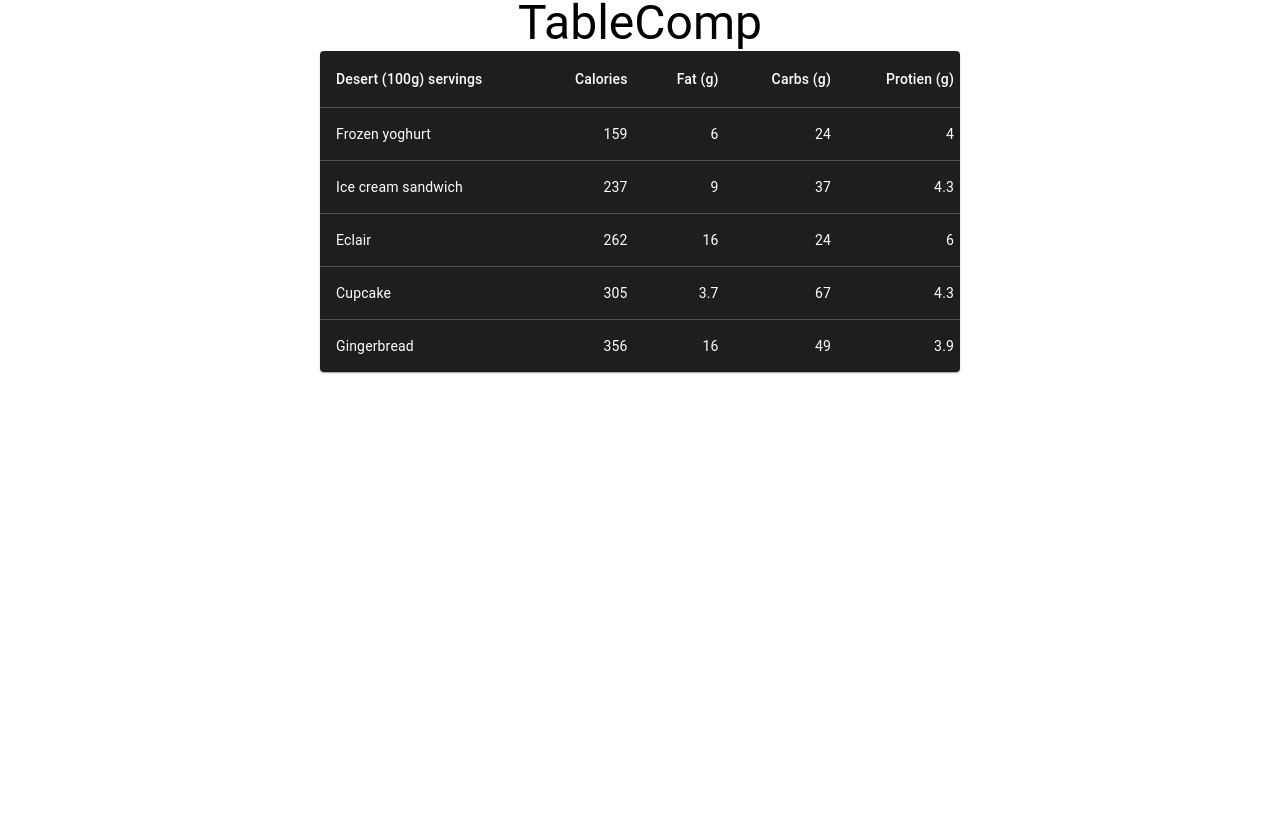
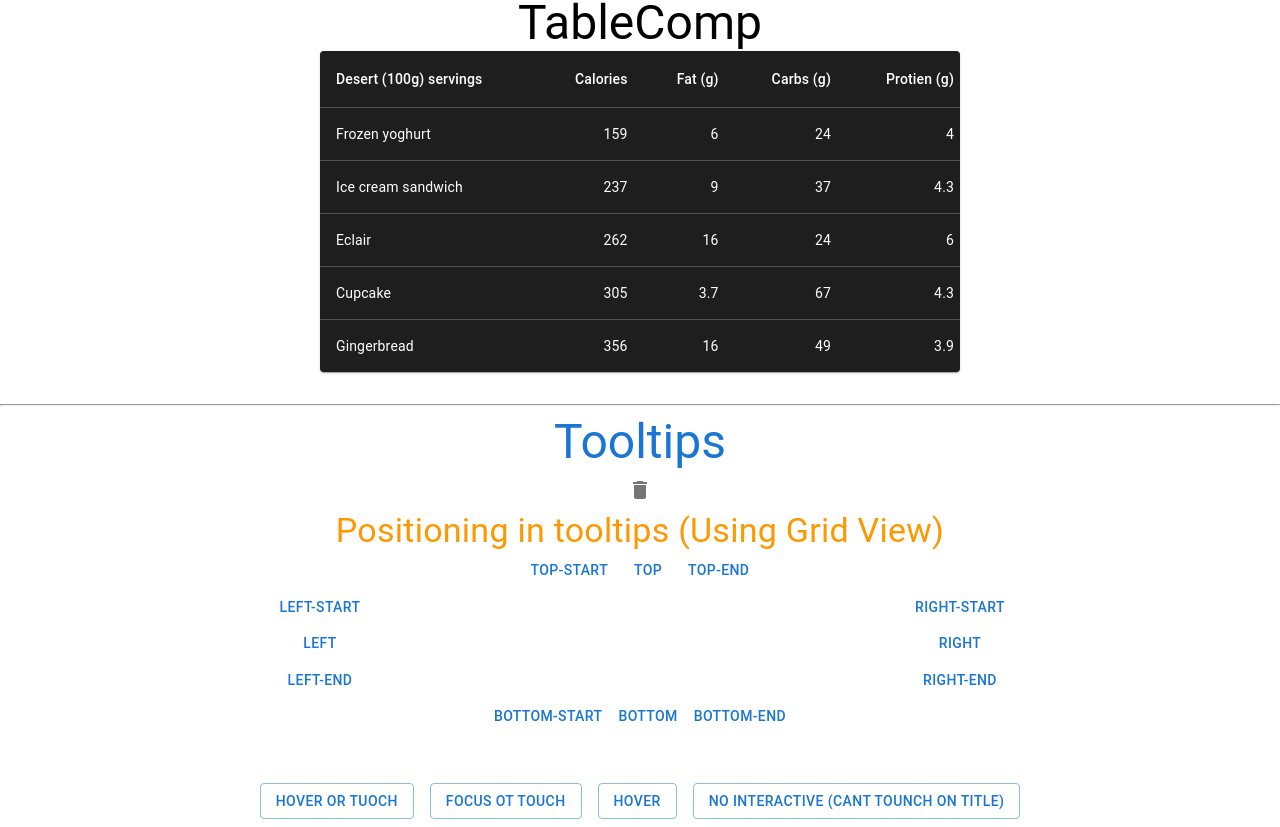
Before and after one commit to ZeeshiDeveloper/Material-UI-V5-for-Designing-in-React, a React (Create React App) app: page / in a window 1280 px wide. Shown: the part 4641-5468 px from the top of the page. Before the commit the page ends 5037 px from the top, so only its background shows below. Built offline with nearby package versions, Linux system fonts and the light colour scheme.

Commit message:
Tooltip component and in this component we discussed about grid view and tooltip positioning .

```diff
--- a/src/App.js
+++ b/src/App.js
@@ -15,6 +15,7 @@ import AvaterComp from './components/AvaterComp';
 import { Box } from '@mui/system';
 import RadioButton from './components/RadioButton';
 import TableComp from './components/TableComp';
+import Tooltips from './components/Tooltips';
 
 function App() {
 
@@ -138,6 +139,8 @@ function App() {
       <RadioButton />
       <hr />
       <TableComp />
+      <hr />
+      <Tooltips />
     </div>
   );
 }
--- /dev/null
+++ b/src/components/Tooltips.js
@@ -0,0 +1,96 @@
+import { Delete } from '@mui/icons-material'
+import { Box, Button, Grid, IconButton, Tooltip, Typography } from '@mui/material'
+import React from 'react'
+
+const Tooltips = () => {
+  return (
+    <Box>
+        <Typography color="primary.superDark" variant="h3">Tooltips</Typography>
+
+        {/* Tooltip is just like a comment when you hover over or click the button */}
+        <Tooltip title="Delete">
+            <IconButton>
+                <Delete />
+            </IconButton>
+        </Tooltip>
+        {/* Positioning in tooltips */}
+        {/* Grid View */}
+        <Typography variant="h4" color="secondary">Positioning in tooltips (Using Grid View)</Typography>
+        <Grid container justifyContent="center">
+            <Grid item>
+                <Tooltip title="Add" placement='top-start'>
+                    <Button>Top-Start</Button>
+                </Tooltip>
+                <Tooltip title="Add" placement='top'>
+                    <Button>Top</Button>
+                </Tooltip>
+                <Tooltip title="Add" placement='top-end'>
+                    <Button>Top-End</Button>
+                </Tooltip>
+            </Grid>
+        </Grid>
+        <Grid container justifyContent="center">
+            <Grid item xs={6}>
+                <Tooltip title="Add" placement='left-start'>
+                    <Button>Left-Start</Button>
+                </Tooltip>
+                <br />
+                <Tooltip title="Add" placement='left'>
+                    <Button>Left</Button>
+                </Tooltip>
+                <br />
+                <Tooltip title="Add" placement='left-end'>
+                    <Button>Left-End</Button>
+                </Tooltip>
+            </Grid>
+            <Grid item  xs={6}>
+                <Tooltip title="Add" placement='right-start'>
+                    <Button>Right-Start</Button>
+                </Tooltip>
+                <br />
+                <Tooltip title="Add" placement='right'>
+                    <Button>Right</Button>
+                </Tooltip>
+                <br />
+                <Tooltip title="Add" placement='right-end'>
+                    <Button>Right-End</Button>
+                </Tooltip>
+            </Grid>
+        </Grid>
+        <Grid container justifyContent="center">
+            <Grid item>
+                <Tooltip title="Add" placement='bottom-start'>
+                    <Button>Bottom-Start</Button>
+                </Tooltip>
+                <Tooltip title="Add" placement='bottom'>
+                    <Button>Bottom</Button>
+                </Tooltip>
+                <Tooltip title="Add" placement='bottom-end'>
+                    <Button>Bottom-End</Button>
+                </Tooltip>
+            </Grid>
+        </Grid>
+        <br />
+        <br />
+        {/* Triggers */}
+        <Grid container justifyContent="center">
+            <Grid item>
+                <Tooltip title="Add" disableFocusListener >
+                    <Button variant="outlined" sx={{m:1}}>Hover or Tuoch</Button>
+                </Tooltip>
+                <Tooltip title="Add" disableHoverListener>
+                    <Button variant="outlined" sx={{m:1}}>Focus ot touch</Button>
+                </Tooltip>
+                <Tooltip title="Add" disableFocusListener disableTouchListener>
+                    <Button variant="outlined" sx={{m:1}}>Hover</Button>
+                </Tooltip>
+                <Tooltip title="Add" disableInteractive>
+                    <Button variant="outlined" sx={{m:1}}>No interactive (cant tounch on title)</Button>
+                </Tooltip>
+            </Grid>
+        </Grid>
+    </Box>
+  )
+}
+
+export default Tooltips
```
